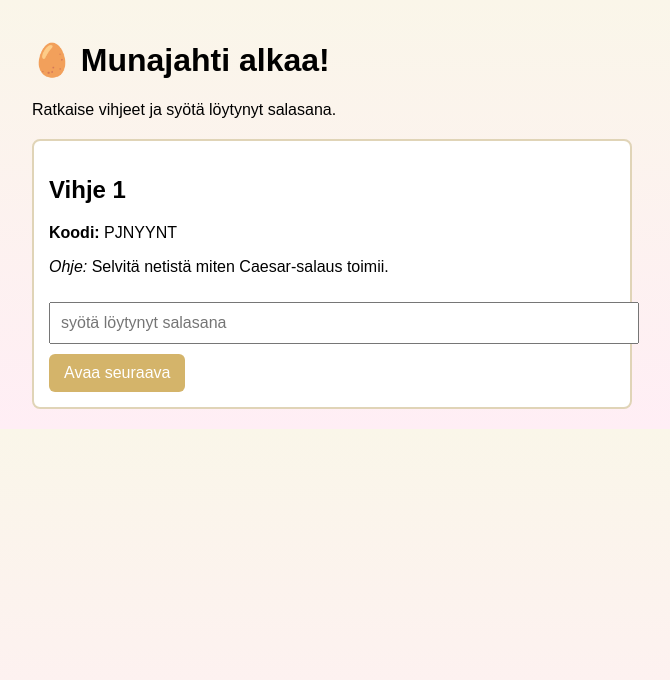
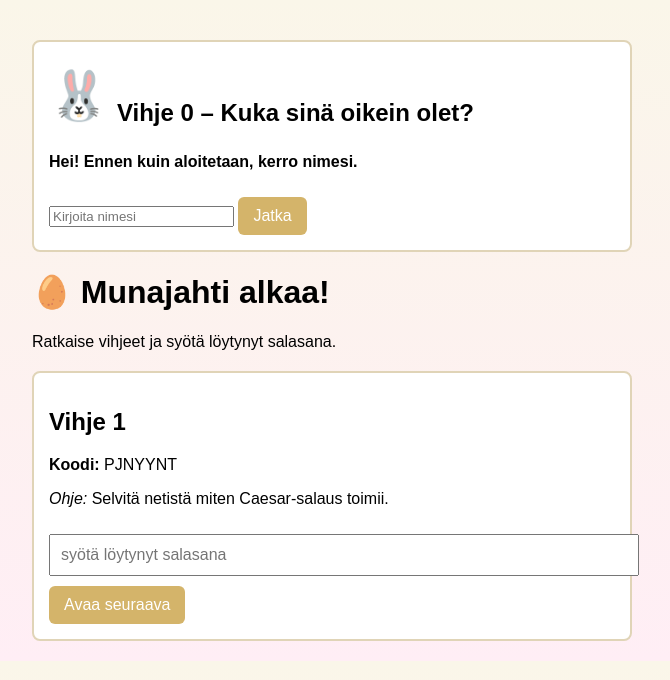
Before and after one commit to nvartiainen-create/munajahti, a plain HTML site: page index.html in a window 1280 px wide. Shown: the whole page, without its empty margins (308-978 px from the left). Drawn offline with Linux system fonts and the light colour scheme.

Commit message:
Update index.html

```diff
--- a/index.html
+++ b/index.html
@@ -83,7 +83,16 @@ function checkPassword(id, correct) {
 </head>
 <body>
 
+<div id="trollaus" class="vihje visible">
+    <h2><span class="bunny">🐰</span>Vihje 0 – Kuka sinä oikein olet?</h2>
+    <p><b>Hei! Ennen kuin aloitetaan, kerro nimesi.</b></p>
+
+    <input id="playerNameInput" type="text" placeholder="Kirjoita nimesi">
+    <button onclick="startTroll()">Jatka</button>
+</div>
+
 <h1>🥚 Munajahti alkaa!</h1>
+
 <p>Ratkaise vihjeet ja syötä löytynyt salasana.</p>
 
 <!-- Vihje 1 -->
```
